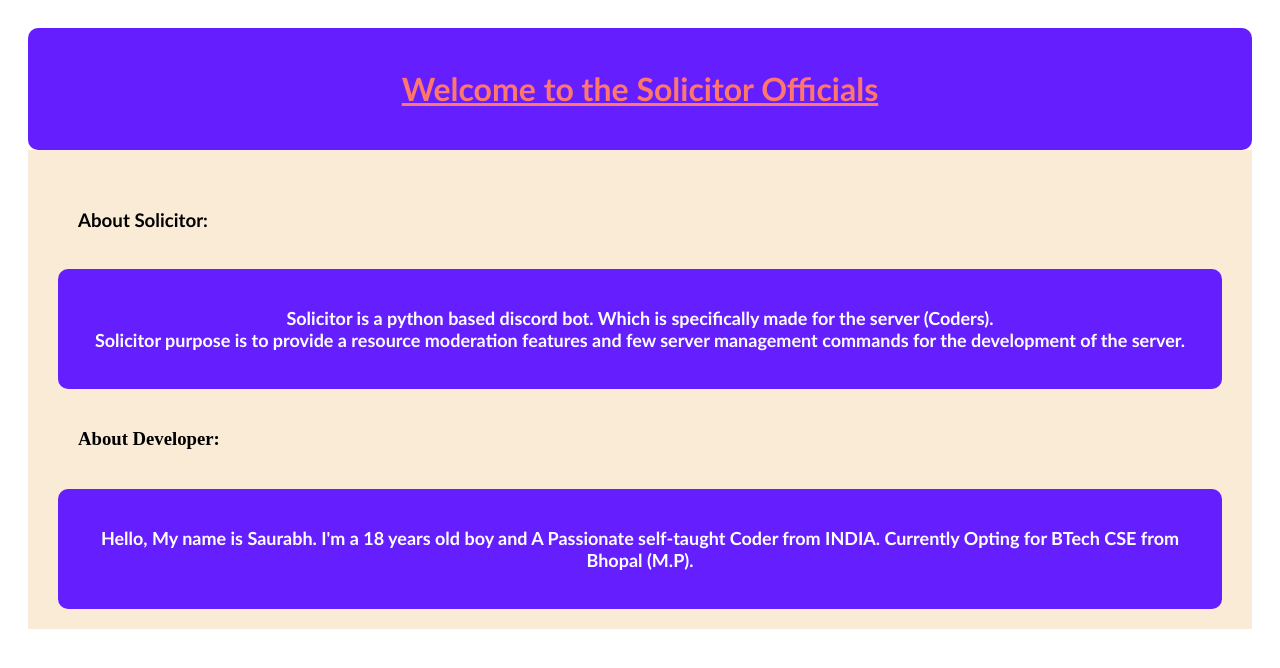
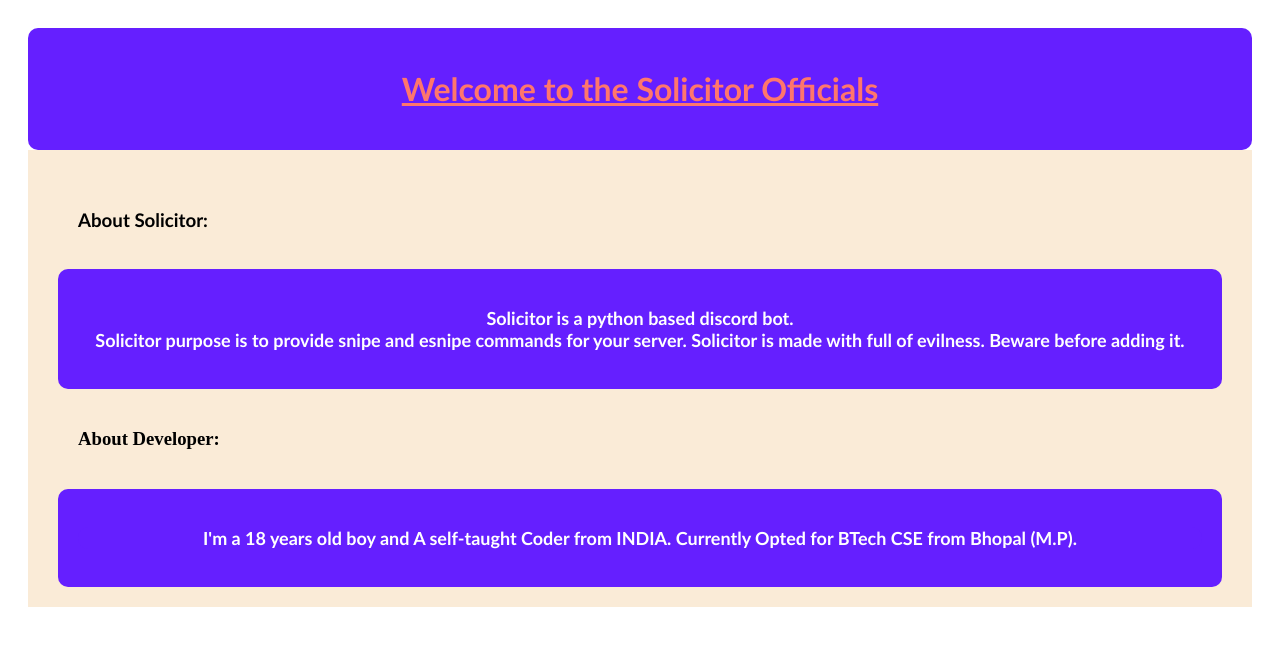
Before and after one commit to Saurabh254/Solicitor.github.io, a plain HTML site: page index.html in a window 1280 px wide. Drawn offline with Linux system fonts and the light colour scheme.

Commit message:
modified

```diff
--- a/index.html
+++ b/index.html
@@ -8,7 +8,8 @@
     <title>Solicitor</title>
   </head>
   <body>
-    <div>
+    <main class="main-body">
+      <div class="setter-divss">
         <div class="topbar">
           <h1 class="h1tags"><u>Welcome to the Solicitor Officials</u></h1>
         </div>
@@ -16,10 +17,10 @@
           <div><h3 class="about">About Solicitor:</h3></div>
           <div class="bio">
             <p>
-              Solicitor is a python based discord bot. Which is specifically
-              made for the server <b>(Coders)</b>.<br />
-              Solicitor purpose is to provide a resource moderation features and
-              few server management commands for the development of the server.
+              Solicitor is a python based discord bot.<br />
+              Solicitor purpose is to provide snipe and esnipe commands for your
+              server. Solicitor is made with full of evilness. Beware before
+              adding it.
             </p>
           </div>
           <div>
@@ -27,11 +28,12 @@
           </div>
           <div class="aboutmebio">
             <p class="aboutme bio">
-            Hello, My name is Saurabh. I'm a 18 years old boy and A Passionate self-taught Coder from
-            INDIA. Currently Opting for BTech CSE from Bhopal (M.P).
+              I'm a 18 years old boy and A self-taught Coder from INDIA.
+              Currently Opted for BTech CSE from Bhopal (M.P).
             </p>
           </div>
         </div>
       </div>
+    </main>
   </body>
 </html>
```
Also changed, not shown: 1 other file. Lines whose indentation alone changed are shown as unchanged.
